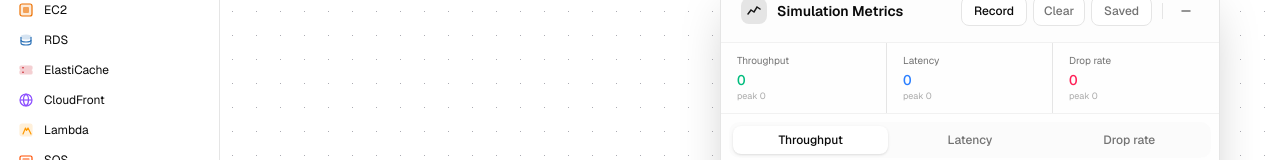
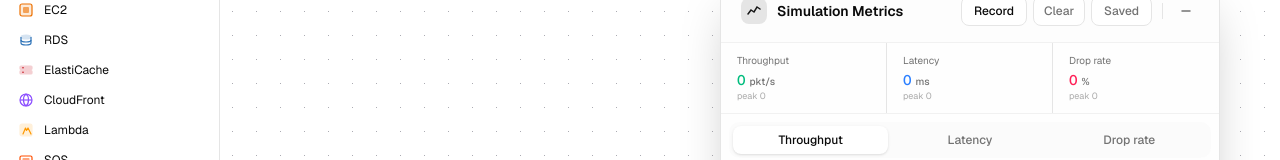
Before and after one commit to TheMikeKaisen/system-design-visualizer, a Next.js app: page /canvas/1 in a window 1280 px wide. Both pictures are taken after a click on the button "Metrics". Shown: the part 413-573 px from the top of the page. Built offline with nearby package versions, Linux system fonts and the light colour scheme; no server answers.

Commit message:
feat: add unit display to SummaryCell in MetricsDashboard

```diff
--- a/src/components/observability/MetricsDashboard.tsx
+++ b/src/components/observability/MetricsDashboard.tsx
@@ -295,17 +295,20 @@ export const MetricsDashboard = memo(function MetricsDashboard() {
 // ─────────────────────────────────────────────
 
 function SummaryCell({
-  label, current, peak, color, highlight = false,
+  label, current, peak, color, unit, highlight = false,
 }: {
   label: string; current: string; peak: string;
-  color: string; highlight?: boolean;
+  color: string; unit: string; highlight?: boolean;
 }) {
   return (
     <div className="px-4 py-2.5">
       <p className="text-[10px] text-muted-foreground mb-0.5">{label}</p>
-      <p className={`text-sm font-medium tabular-nums ${highlight ? "text-destructive" : color}`}>
-        {current}
-      </p>
+      <div className="flex items-baseline gap-1">
+        <p className={`text-sm font-medium tabular-nums ${highlight ? "text-destructive" : color}`}>
+          {current}
+        </p>
+        <span className="text-[10px] text-muted-foreground font-medium">{unit}</span>
+      </div>
       <p className="text-[9px] text-muted-foreground/60">peak {peak}</p>
     </div>
   );
```
